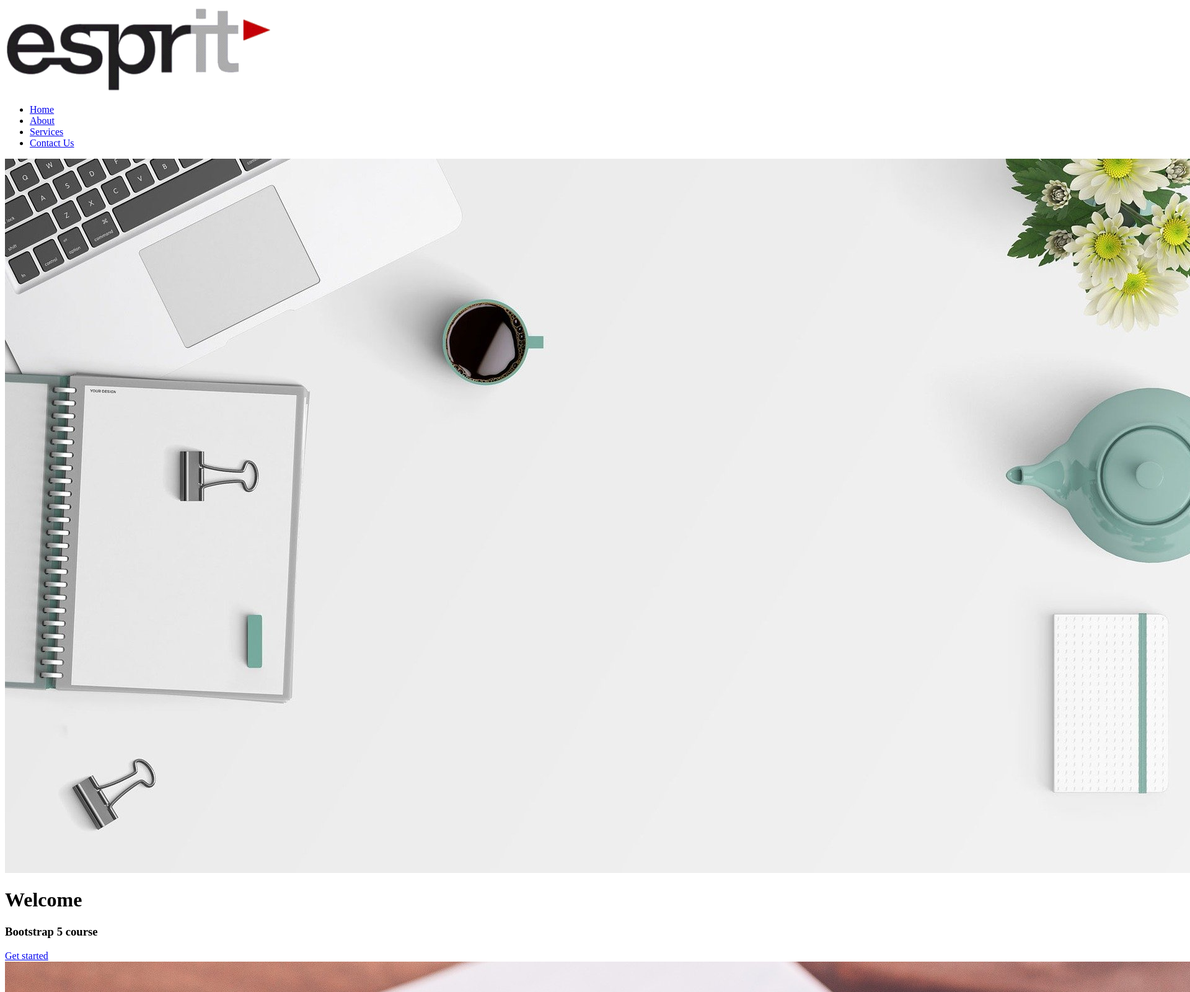
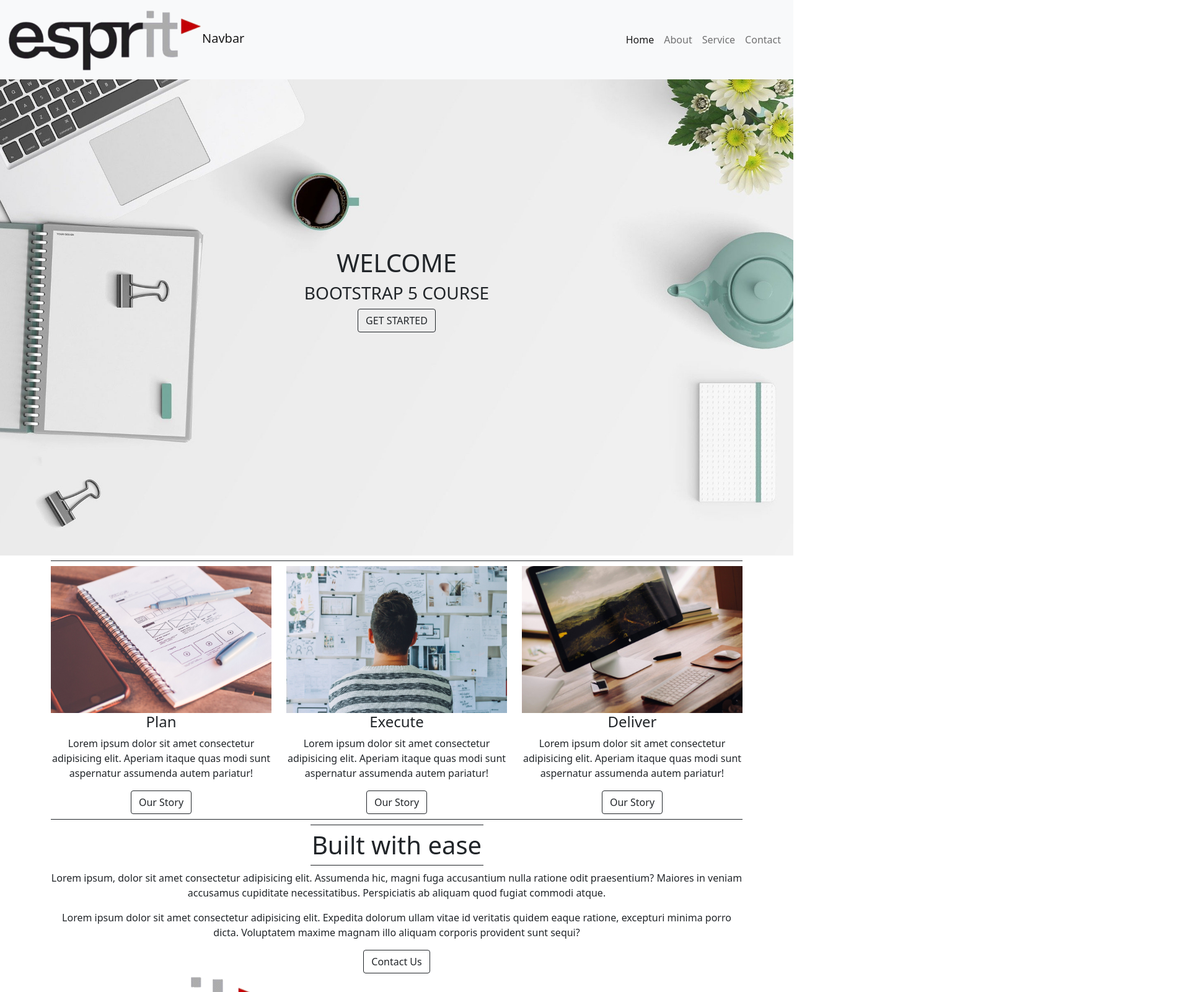
Before and after one commit to Integration-WEB/workshop3-TayebGasmi, a website: page index.html in a window 1280 px wide. Shown: the top 1600 px of the page at 62% size, 1920 px wide, since content can reach past the window. Drawn offline with nearby package versions, Linux system fonts and the light colour scheme.

Commit message:
taiebgasmi-woekshop3

```diff
--- a/css/style.css
+++ b/css/style.css
@@ -16,6 +16,7 @@ body {
 #contact {
   z-index: 1000;
 }
+
 
 
 
@@ -64,6 +65,9 @@ body {
 }
 /* Devices under 768px (md) */
 @media (max-width: 768px) {
+.caption{
+  top:30%;
+}
 
 }
 /* Devices under 576px (sm) */
--- a/index.html
+++ b/index.html
@@ -4,76 +4,91 @@
     <meta charset="UTF-8">
     <meta name="viewport" content="width=device-width, initial-scale=1.0">
     <title>Bootstrap 5 - Starter Example</title>
-
+    <link href="https://cdn.jsdelivr.net/npm/bootstrap@5.1.3/dist/css/bootstrap.min.css" rel="stylesheet" integrity="sha384-1BmE4kWBq78iYhFldvKuhfTAU6auU8tT94WrHftjDbrCEXSU1oBoqyl2QvZ6jIW3" crossorigin="anonymous">
+    <link href="css/style.css">
 </head>
 <body>
 
 <!-- Start Home section-->
 <div id="home">
-    <nav class="" id="navbarResponsive">
-        <a href="#" class=""><img src="img/logo.png" alt="" class=""></a>
+    <nav class="navbar navbar-expand-lg navbar-light bg-light">
+        <div class="container-fluid">
+          <a class="navbar-brand w-50" href="#"><img src="img/logo.png" alt="" class="w-50">Navbar</a>
+          <button class="navbar-toggler" type="button" data-bs-toggle="collapse" data-bs-target="#navbarNav" aria-controls="navbarNav" aria-expanded="false" aria-label="Toggle navigation">
+            <span class="navbar-toggler-icon"></span>
+          </button>
+          <div class="collapse navbar-collapse d-flex justify-content-end"  id="navbarNav">
+            <ul class="navbar-nav">
+              <li class="nav-item">
+                <a class="nav-link active" aria-current="page" href="#home">Home</a>
+              </li>
+              <li class="nav-item">
+                <a class="nav-link" href="#about">About</a>
+              </li>
+              <li class="nav-item">
+                <a class="nav-link" href="#service">Service</a>
+              </li>
+              <li class="nav-item">
+                <a class="nav-link"href="#contact">Contact</a>
+              </li>
+            </ul>
+          </div>
+        </div>
+      </nav>
 
 
-        <div class="" id="navbarMenu">
-            <ul class="navbar-nav ms-3">
-                <li class=""><a href="#home" class="">Home</a></li>
-                <li class=""><a href="#about" class="">About</a></li>
-                <li class=""><a href="#service" class="">Services</a></li>
-                <li class=""><a href="#contact" class="">Contact Us</a></li>
-            </ul>
-        </div>
-    </nav>
 
-    <img src="img/desktop.jpg" alt="esprit" class="">
 
-    <div class="caption">
+    <img src="img/desktop.jpg" alt="esprit"  class="img-fluid">
+
+    <div class="caption text-center text-uppercase top-50 w-100 position-absolute">
         <h1>Welcome</h1>
         <h3>Bootstrap 5 course</h3>
-        <a href="#" class="">Get started</a>
+        <a href="#" class="btn btn-outline-dark">Get started</a>
     </div>
 
 </div>
 <!-- End Home section -->
 
 <!-- Start About section-->
-<div class="" id="about">
-    <div class=""></div>
-    <div class="">
+<div class="container" id="about">
+    <div class="border-top border-dark border-1 my-2"></div>
+    <div class="row">
 
-        <div class="">
-            <img src="img/1.jpg" alt="" class="">
+        <div class="col-md-4 text-center ">
+            <img src="img/1.jpg" alt="" class="img-fluid" >
             <h4 class="">Plan</h4>
             <p>Lorem ipsum dolor sit amet consectetur adipisicing elit. Aperiam itaque quas modi sunt aspernatur
                 assumenda autem pariatur!</p>
-            <a href="#" class="">Our Story</a>
+            <a href="#" class="btn btn-outline-dark">Our Story</a>
         </div>
 
-        <div class="">
-            <img src="img/2.jpg" alt="" class="">
+        <div class="col-md-4 text-center">
+            <img src="img/2.jpg" alt="" class="img-fluid">
             <h4 class="">Execute</h4>
             <p>Lorem ipsum dolor sit amet consectetur adipisicing elit. Aperiam itaque quas modi sunt aspernatur
                 assumenda autem pariatur!</p>
-            <a href="#" class="">Our Story</a>
+            <a href="#" class="btn btn-outline-dark">Our Story</a>
         </div>
 
-        <div class="">
-            <img src="img/3.jpg" alt="" class="">
+        <div class="col-md-4 text-center">
+            <img src="img/3.jpg" alt="" class="img-fluid">
             <h4 class="">Deliver</h4>
             <p>Lorem ipsum dolor sit amet consectetur adipisicing elit. Aperiam itaque quas modi sunt aspernatur
                 assumenda autem pariatur!</p>
-            <a href="#" class="">Our Story</a>
+            <a href="#" class="btn btn-outline-dark">Our Story</a>
         </div>
 
     </div>
 
-    <div class=""></div>
+    <div class="border-bottom border-dark border-1 my-2"></div>
 </div>
 
 <!-- End About section -->
 
 <!-- Start Fixed Background IMG -->
 
-<div class="fixed-background" id="service">
+ <!-- <div class="fixed-background" id="service">
     <div class="services">
         <div class="service-text">
             <h1>Advance to the next level</h1>
@@ -90,22 +105,22 @@
             <img src="img/matrix.jpg" alt="" class="img-fluid">
         </div>
     </div>
-</div>
+</div> -->
 
 <!-- End Fixed Background IMG -->
 
-<div id="contact" class="">
-    <div class="">
-        <div class=""></div>
-        <h1 class="">Built with ease</h1>
-        <div class=""></div>
-        <p class="">Lorem ipsum, dolor sit amet consectetur adipisicing elit. Assumenda hic, magni fuga accusantium
+<div id="contact" class="container">
+    <div class="text-center">
+        <div class="border-top border-1 border-dark  mx-auto my-2 w-25"></div>
+        <h1 class="text-center">Built with ease</h1>
+        <div class="border-top border-1 border-dark  mx-auto my-2 w-25"></div>
+        <p class="text-center">Lorem ipsum, dolor sit amet consectetur adipisicing elit. Assumenda hic, magni fuga accusantium
             nulla ratione odit praesentium? Maiores in veniam accusamus cupiditate necessitatibus. Perspiciatis ab
             aliquam quod fugiat commodi atque.</p>
-        <p class="">Lorem ipsum dolor sit amet consectetur adipisicing elit. Expedita dolorum ullam vitae id
+        <p class="text-center">Lorem ipsum dolor sit amet consectetur adipisicing elit. Expedita dolorum ullam vitae id
             veritatis quidem eaque ratione, excepturi minima porro dicta. Voluptatem maxime magnam illo aliquam corporis
             provident sunt sequi?</p>
-        <a href="#" class="">Contact Us</a>
+        <a href="#" class="btn btn-outline-dark text-center ">Contact Us</a>
     </div>
 </div>
 
@@ -113,7 +128,7 @@
     <div class="">
         <div class="">
             <div class="">
-                <img src="img/logo.png" alt="" class="">
+                <img src="img/logo.png" alt="" class="img-fluid" >
                 <p>Lorem, ipsum dolor sit amet consectetur adipisicing elit. Itaque accusamus rem deleniti.</p>
                 <ul class="">
                     <li><a href="#"><i class="fab fa-facebook"></i></a></li>
@@ -125,7 +140,7 @@
         </div>
     </div>
 </footer>
-
+<script src="https://cdn.jsdelivr.net/npm/bootstrap@5.1.3/dist/js/bootstrap.bundle.min.js" integrity="sha384-ka7Sk0Gln4gmtz2MlQnikT1wXgYsOg+OMhuP+IlRH9sENBO0LRn5q+8nbTov4+1p" crossorigin="anonymous"></script>
 
 </body>
 </html>
--- /dev/null
+++ b/package.json
@@ -0,0 +1,5 @@
+{
+  "dependencies": {
+    "bootstrap": "^5.1.3"
+  }
+}
```
Also changed, not shown: 1 other file.
